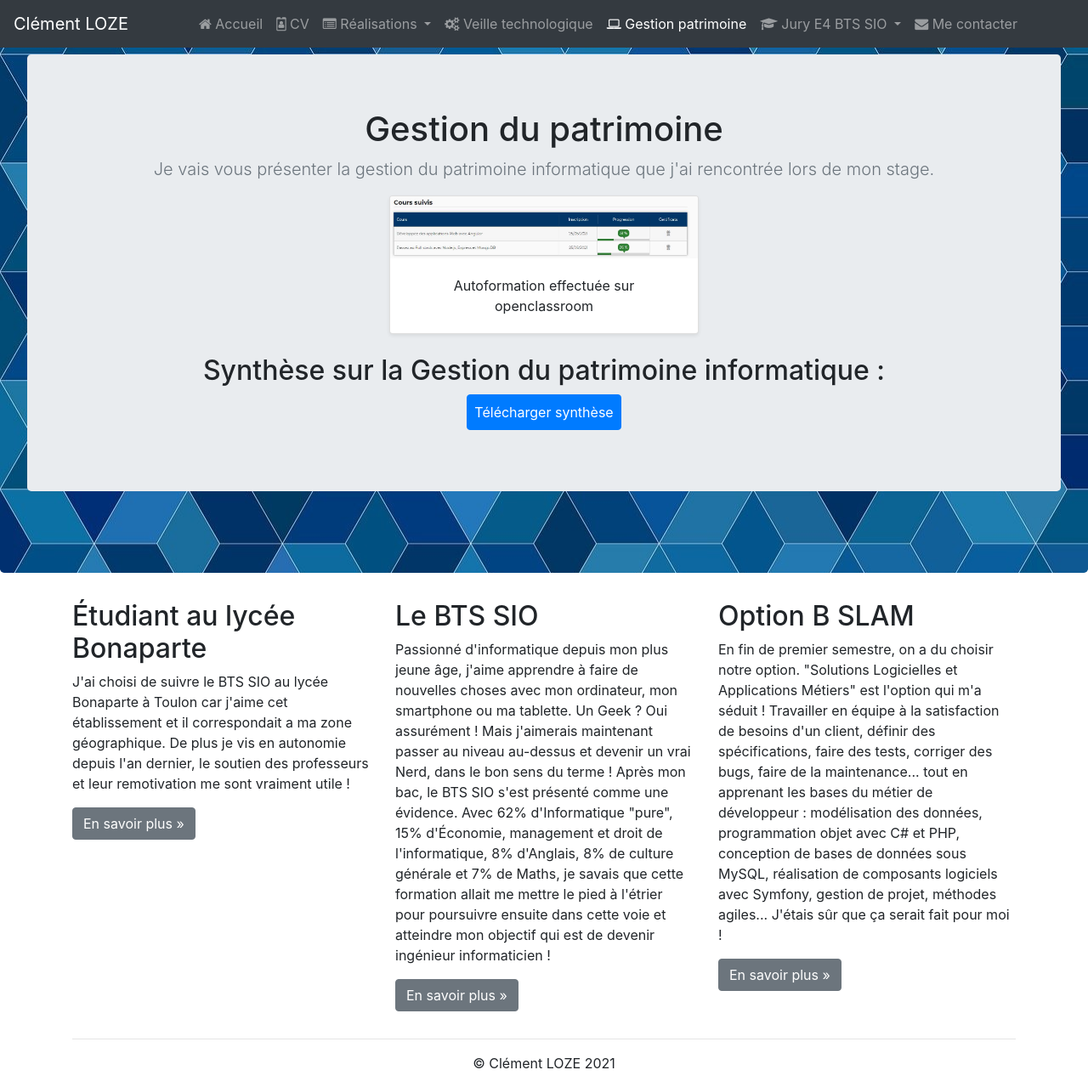
After one commit to Zelcor/Portfolio, a PHP site: page /pages/C_patrimoine.php in a window 1280 px wide. The commit adds this page. Shown: the whole page at 85% size. Run offline with PHP 8.4, Linux system fonts and the light colour scheme.

Commit message:
ajout page gestion du patrimoine

```diff
--- /dev/null
+++ b/pages/C_patrimoine.php
@@ -0,0 +1,9 @@
+<?php
+require_once(__DIR__ . '/../vues/template/header.php');
+?>
+<link rel="stylesheet" href="../css/realisations.css">
+<?php $page=6;
+    require_once(__DIR__ . '/../vues/template/navbar.php');
+    require_once(__DIR__ . '/../vues/V_patrimoine.php');
+    require_once(__DIR__ . '/../vues/template/footer.php');
+?>
--- /dev/null
+++ b/vues/V_patrimoine.php
@@ -0,0 +1,24 @@
+    <div class="jumbotron" id="jumbotron">
+        <div class="row center">
+            <section class="jumbotron text-center">
+                <div class="container">
+                    <h1 class="jumbotron-heading">Gestion du patrimoine</h1>
+                    <p class="lead text-muted">
+                        Je vais vous présenter la gestion du patrimoine informatique que j'ai rencontrée lors de mon stage.
+                    </p>
+                </div>
+                <div class="row">
+                    <div class="col-4 mx-auto text-center">
+                        <div class="card mb-4 shadow-sm">
+                            <img class="card-img-top" src="../image/openclassroom_autoformation_dirisi.jpg" alt="ma page netvibes">
+                            <div class="card-body">
+                                <p class="card-text">Autoformation effectuée sur openclassroom</p>
+                            </div>
+                        </div>
+                    </div>
+                </div>
+                <h2 class="jumbotron-heading">Synthèse sur la Gestion du patrimoine informatique :</h2>
+                <a role="button" class="btn btn-primary mb-2 p-2" href="../image/documents/Synthèse%20gestion%20patrimoine.pdf">Télécharger synthèse</a>
+                </section>
+            </div>
+        </div>
--- a/vues/template/navbar.php
+++ b/vues/template/navbar.php
@@ -45,13 +45,18 @@
                                 <span class ="fa fa-gears"></span> Veille technologique
                             </a>
                         </li>
+                        <li class="nav-item <?php if($page===6) { ?>active <?php } ?>">
+                            <a href="../../pages/C_patrimoine.php" class="nav-link">
+                                <span class ="fa fa-laptop"></span> Gestion patrimoine
+                            </a>
+                        </li>
                         <li class="dropdown nav-item <?php if($page===4) { ?>active <?php } ?>">
                             <a href="#" class="dropdown-toggle nav-link" data-toggle="dropdown" role="button">
                                 <span class="fa fa-graduation-cap"></span> Jury E4 BTS SIO
                                 <span class="caret"></span>
                             </a>
                             <ul class="dropdown-menu" role="menu">
-                                <li class="dropdown-header dropdown-item" role="presentation"> Documentations contexte </li>
+                                <li class="dropdown-header dropdown-item disabled" role="presentation"> Documentations contexte </li>
                                 <li role="presentation" class="dropdown-item">
                                     <a role="menuitem" href="../../pages/C_Presentation_epreuve_E4.php">Présentation</a>
                                 </li>
@@ -65,7 +70,7 @@
                                     <a role="menuitem" href="../../pages/C_seeulater.php">Annexes</a>
                                 </li>
                                 <li role="presentation" class="dropdown-divider"></li>
-                                <li role="presentation" class="dropdown-header dropdown-item"> Fiches d'examen </li>
+                                <li role="presentation" class="dropdown-header dropdown-item disabled"> Fiches d'examen </li>
                                 <li role="presentation" class="dropdown-item disabled">
                                     <a role="menuitem" href="../../pages/C_seeulater.php">Situation professionnelle n°1</a>
                                 </li>
@@ -73,7 +78,7 @@
                                     <a role="menuitem" href="../../pages/C_seeulater.php">Situation professionnelle n°2</a>
                                 </li>
                                 <li role="presentation" class="dropdown-divider"></li>
-                                <li role="presentation" class="dropdown-header dropdown-item"> Démonstrations </li>
+                                <li role="presentation" class="dropdown-header dropdown-item disabled"> Démonstrations </li>
                                 <li role="presentation" class="dropdown-item disabled">
                                     <a role="menuitem" href="../../pages/C_seeulater.php">Démo SP n°1</a>
                                 </li>
@@ -81,7 +86,7 @@
                                     <a role="menuitem" href="../../pages/C_seeulater.php">Démo SP n°2</a>
                                 </li>
                                 <li role="presentation" class="dropdown-divider"></li>
-                                <li role="presentation" class="dropdown-header dropdown-item"> Codes sources </li>
+                                <li role="presentation" class="dropdown-header dropdown-item disabled"> Codes sources </li>
                                 <li role="presentation" class="dropdown-item disabled">
                                     <a role="menuitem" href="../../pages/C_seeulater.php">Sources SP n°1</a>
                                 </li>
```
Also changed, not shown: image/openclassroom_autoformation_dirisi.jpg (added), 1 other file.
